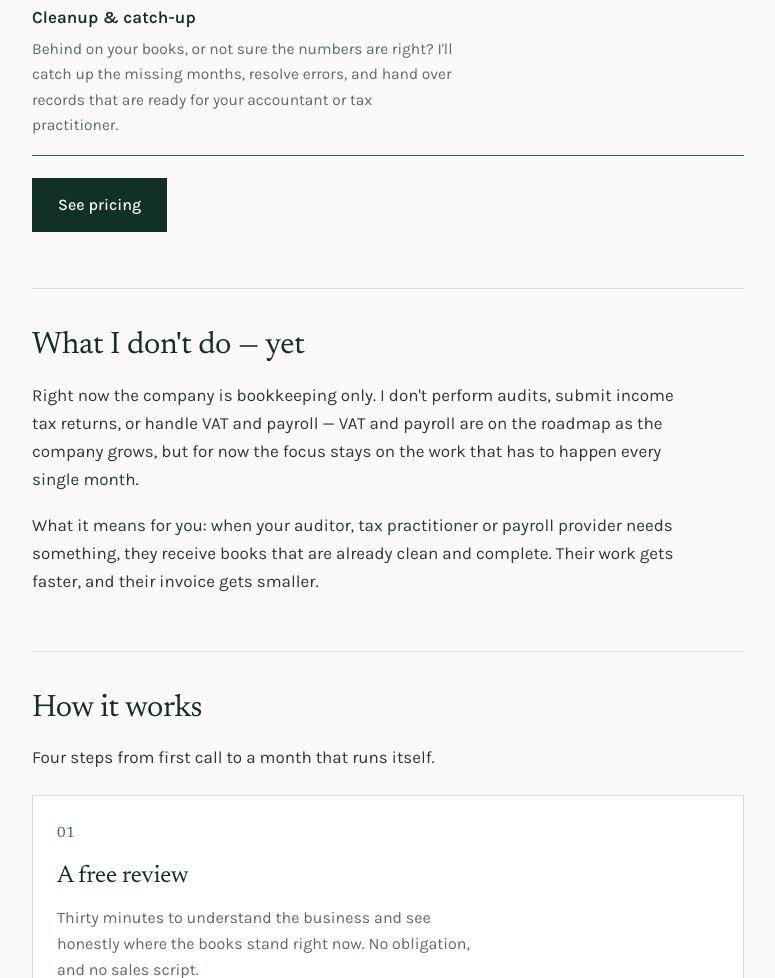
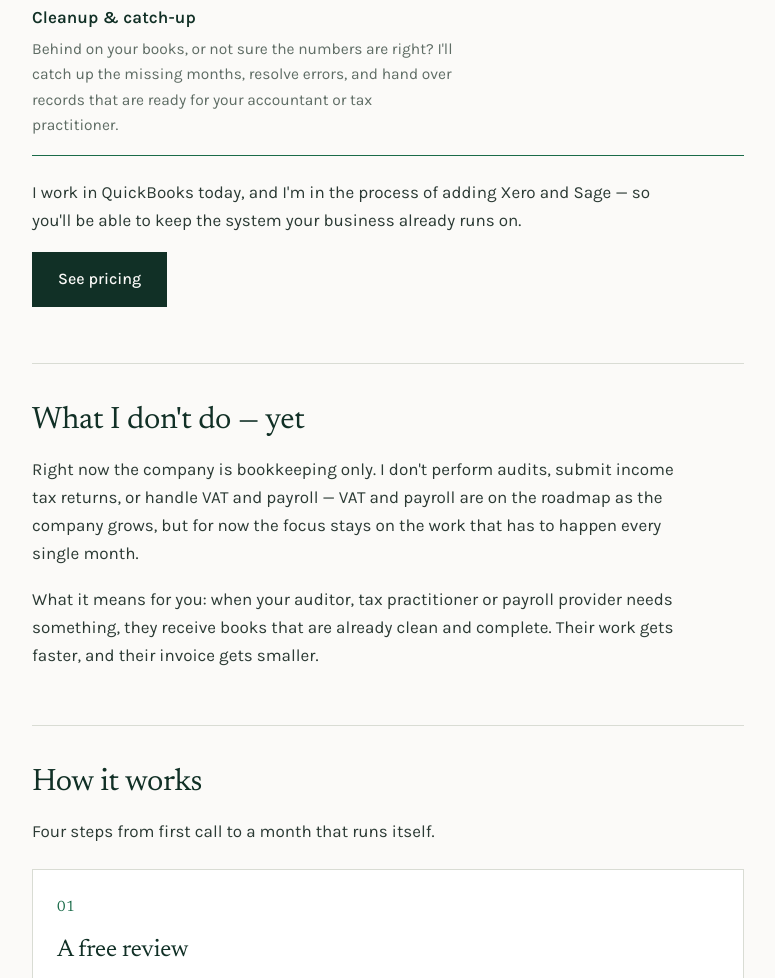
Before and after one commit to ajpbookkeeping/ajp-website, a plain HTML site: page index.html in a window 1280 px wide. Shown: the part 1970-2948 px from the top of the page, without its empty margins (252-1027 px from the left). Drawn offline with Linux system fonts and the light colour scheme.

Commit message:
Mention Xero and Sage being added alongside QuickBooks
Co-Authored-By: Claude Opus 5.5 <noreply@anthropic.com>
Claude-Session: https://claude.ai/code/session_01B98FSXRu6NwmdU9xMynfmq

```diff
--- a/index.html
+++ b/index.html
@@ -69,7 +69,8 @@
       <div class="row"><div class="what"><h3>Monthly bookkeeping</h3><p>Every transaction captured and reconciled in QuickBooks, management reports delivered, and invoices and slips filed — so you always have a reliable, current picture of the business.</p></div></div>
       <div class="row"><div class="what"><h3>Cleanup &amp; catch-up</h3><p>Behind on your books, or not sure the numbers are right? I'll catch up the missing months, resolve errors, and hand over records that are ready for your accountant or tax practitioner.</p></div></div>
     </div>
-    <p style="margin-top:22px"><a class="cta" href="services.html">See pricing</a></p>
+    <p style="margin-top:22px">I work in QuickBooks today, and I'm in the process of adding Xero and Sage — so you'll be able to keep the system your business already runs on.</p>
+    <p><a class="cta" href="services.html">See pricing</a></p>
   </div>
 
   <div class="block">
```
Also changed, not shown: services.html (+1 -0 lines).
